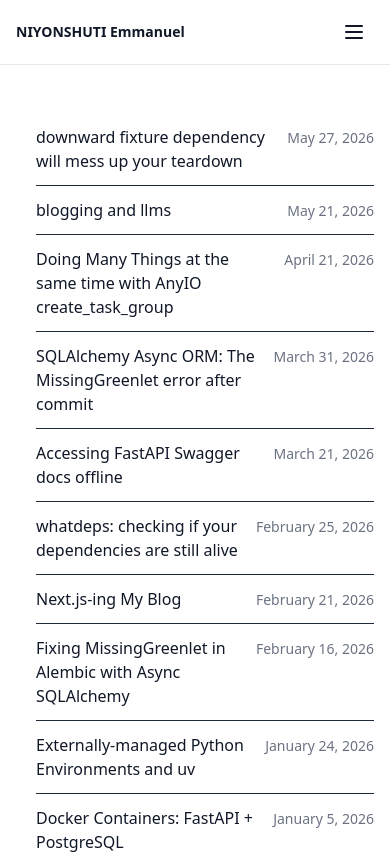
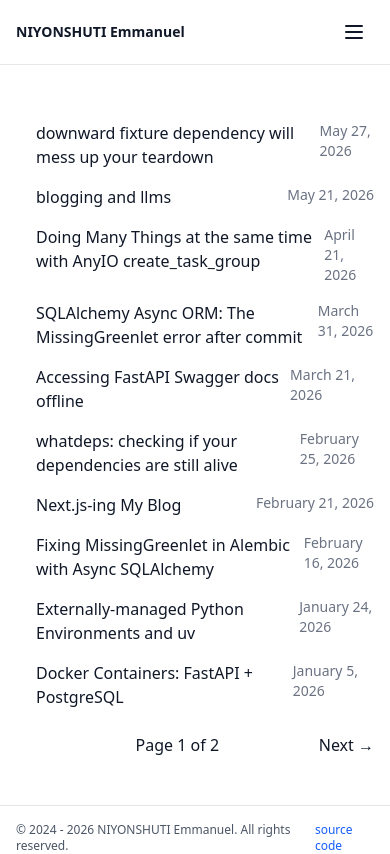
Before and after one commit to EmmanuelNiyonshuti/blog, a Next.js app: page /blog in a window 390 px wide. Shown: the top 854 px of the page. Built offline with nearby package versions, Linux system fonts and the light colour scheme; no server answers.

Commit message:
style: text underline link to blogs

```diff
--- a/app/(main)/blog/page.js
+++ b/app/(main)/blog/page.js
@@ -59,7 +59,7 @@ export default async function HomePage({ searchParams }) {
     <div className="max-w-7xl mx-auto px-4 sm:px-6 lg:px-8 py-12">
       <div className="grid grid-cols-1 lg:grid-cols-4 gap-8">
         <Sidebar categories={categories} />
-        <main className="lg:col-span-3 order-1 lg:order-2 pl-5">
+        <main className="lg:col-span-2 order-1 lg:order-2 pl-5">
           <BlogContent posts={paginatedPosts} pagination={pagination} />
         </main>
       </div>
--- a/app/components/blog/BlogContent.js
+++ b/app/components/blog/BlogContent.js
@@ -7,7 +7,7 @@ export default function BlogContent({ posts = [], pagination }) {
       {posts.length === 0 ? (
         <p>No posts yet.</p>
       ) : (
-        <ul style={{ listStyle: 'none', padding: 0 }}>
+        <ul>
           {posts.map((post) => (
             <PostCard key={post.slug} post={post} />
           ))}
@@ -15,7 +15,7 @@ export default function BlogContent({ posts = [], pagination }) {
       )}
 
       {pagination && pagination.totalPages > 1 && (
-        <div style={{ display: 'flex', justifyContent: 'space-between', marginTop: '2rem' }}>
+        <div className="flex justify-between mt-4">
           {pagination.hasPrev
             ? <Link href={`/blog?page=${pagination.currentPage - 1}`}>← Previous</Link>
             : <span />}
--- a/app/components/blog/PostCard.js
+++ b/app/components/blog/PostCard.js
@@ -6,9 +6,9 @@ export default function PostCard({ post }) {
   const { title, publishedAt, date } = frontmatter;
 
   return (
-    <li className="flex justify-between items-baseline gap-4 py-3 border-b border-gray-800">
-      <Link href={`/blog/${slug}`}>{title}</Link>
-      <span className="text-sm text-gray-500 shrink-0">{formatDate(publishedAt || date)}</span>
+    <li className="flex justify-between gap-2 py-2">
+      <Link className="hover:text-blue-500 hover:underline" href={`/blog/${slug}`}>{title}</Link>
+      <span className="text-sm text-gray-500">{formatDate(publishedAt || date)}</span>
     </li>
   );
 }
```
